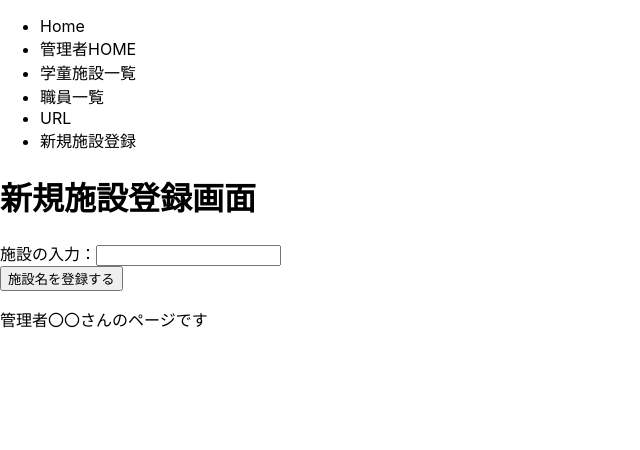
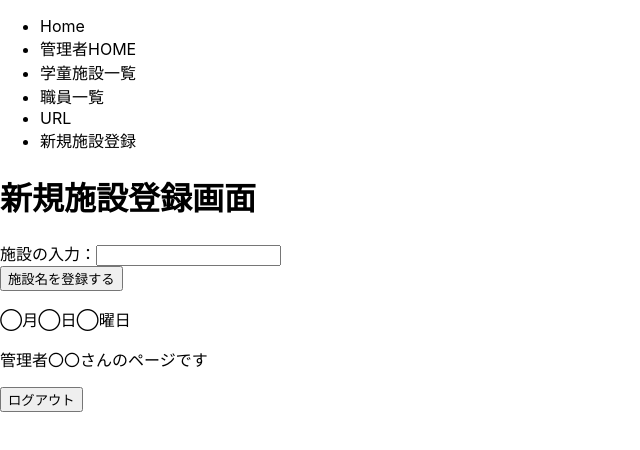
Before and after one commit to hidamari-kaihatu/aikon-app, a Next.js app in the folder app-next/next/: page /admin/admin-centerPost in a window 1280 px wide. Shown: the top 450 px of the page, without its empty margins (0-640 px from the left). Built offline with nearby package versions, Linux system fonts and the light colour scheme.

Commit message:
コードの微修正

```diff
--- a/app-next/next/pages/admin/admin-footer.tsx
+++ b/app-next/next/pages/admin/admin-footer.tsx
@@ -3,7 +3,9 @@ import Link from 'next/link';
 export default function Footer() {
     return (
         <>
+        <p>◯月◯日◯曜日</p>
         <p>管理者〇〇さんのページです</p>
+        <button>ログアウト</button>
         </>
     );
   }
```
